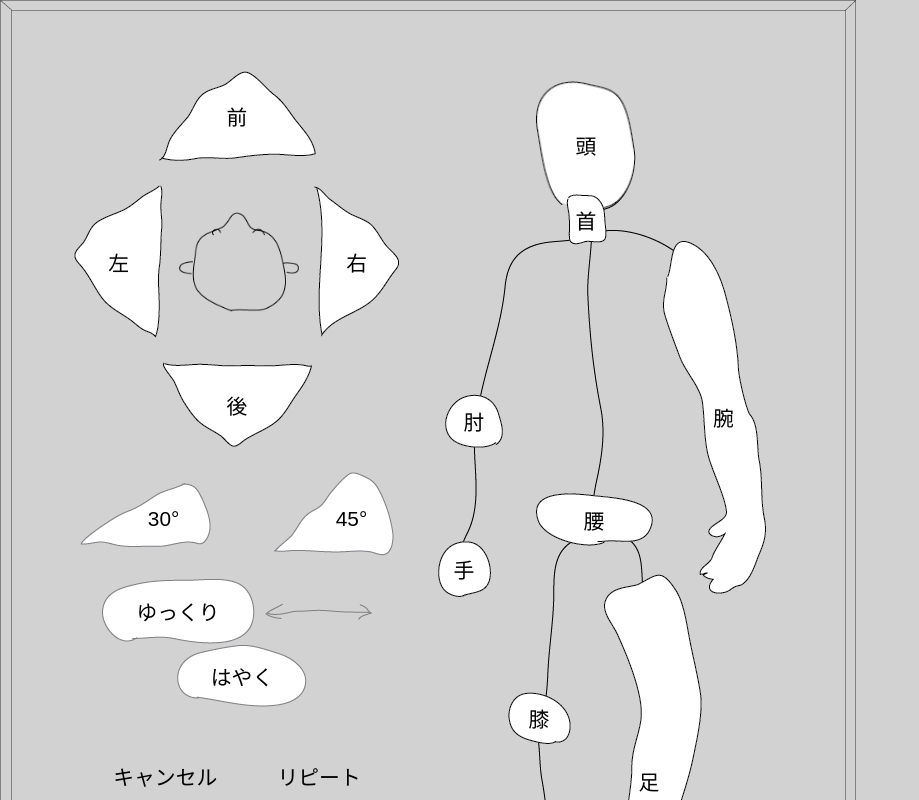
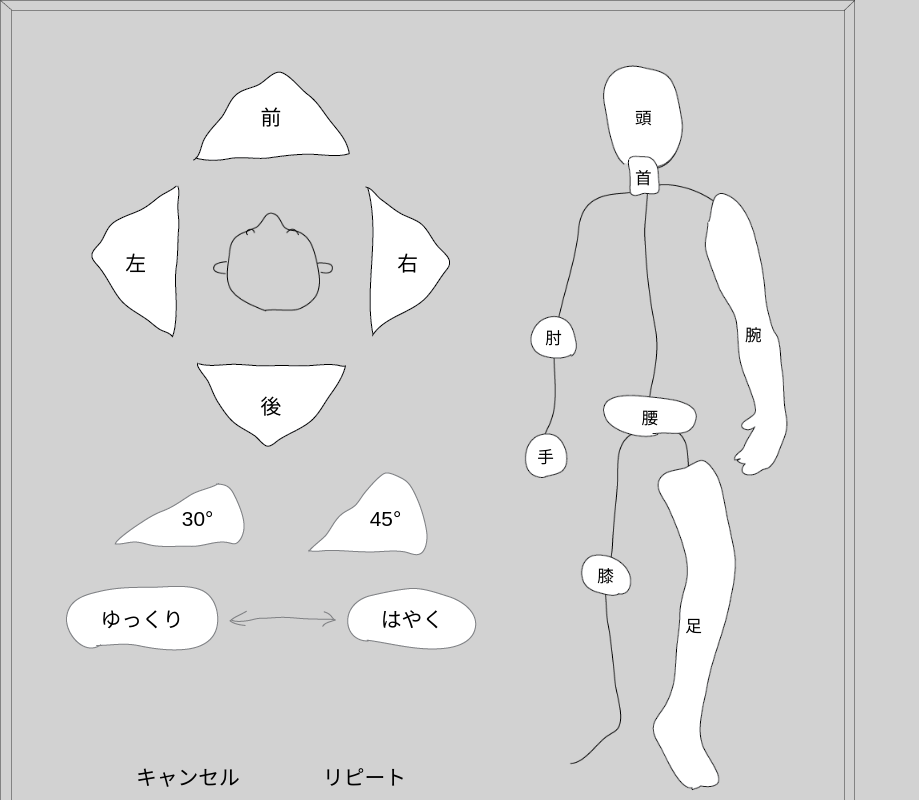
Before and after one commit to specialgee/norimono, a React (Create React App) app: page / in a window 1280 px wide. Shown: the top 800 px of the page, without its empty margins (0-919 px from the left). Built offline with nearby package versions, Linux system fonts and the light colour scheme.

Commit message:
scale down body panel

```diff
--- a/src/App.css
+++ b/src/App.css
@@ -47,13 +47,16 @@
 
 .panel-parameters {
   width: 100%;
-  max-width: 450px;
+  min-width: 450px;
 }
 
 .panel-body {
   width: 100%;
   margin: 0;
   padding: 0;
+  transform: scale(0.8);
+  position: relative;
+  top: -125px;
 }
 
 button {
@@ -188,7 +191,7 @@ button:focus {
 .body {
   width: auto;
   float: left;
-  margin-left: 1em;
+  margin-left: 0.5em;
 }
 
 .body .container {
```
